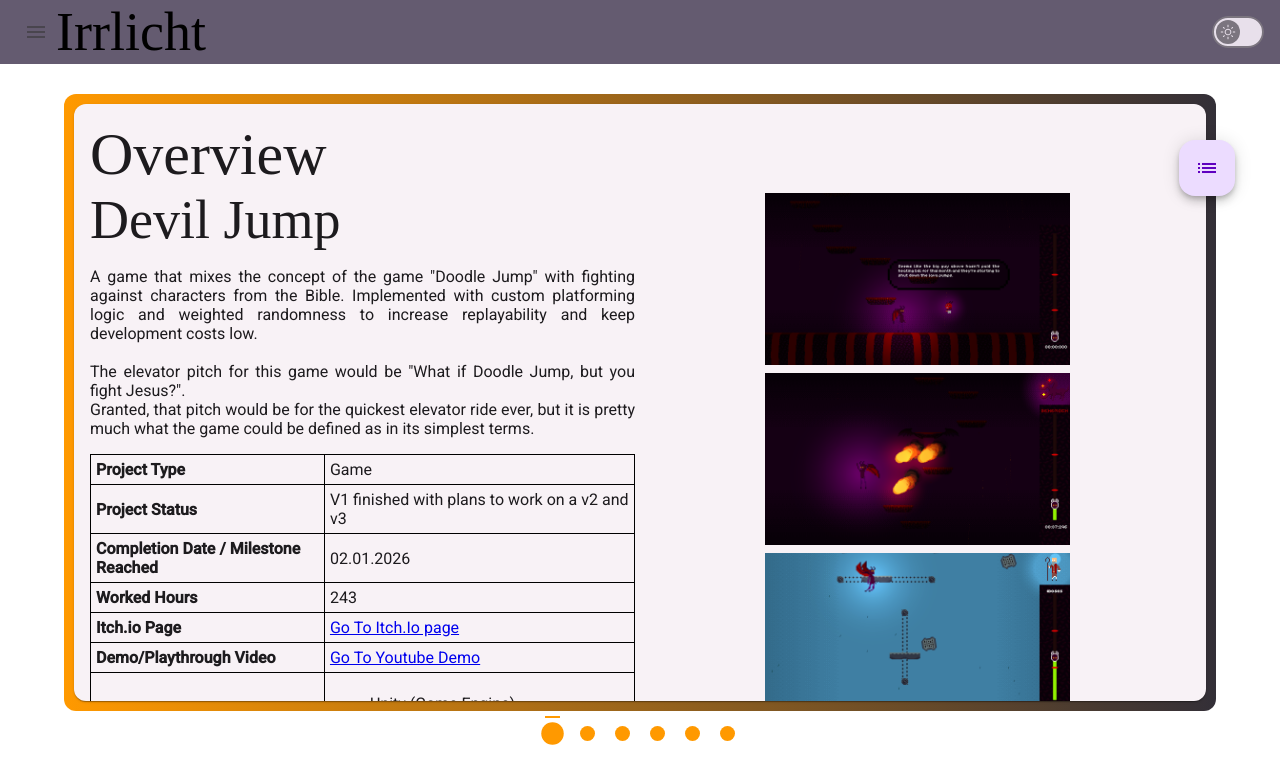
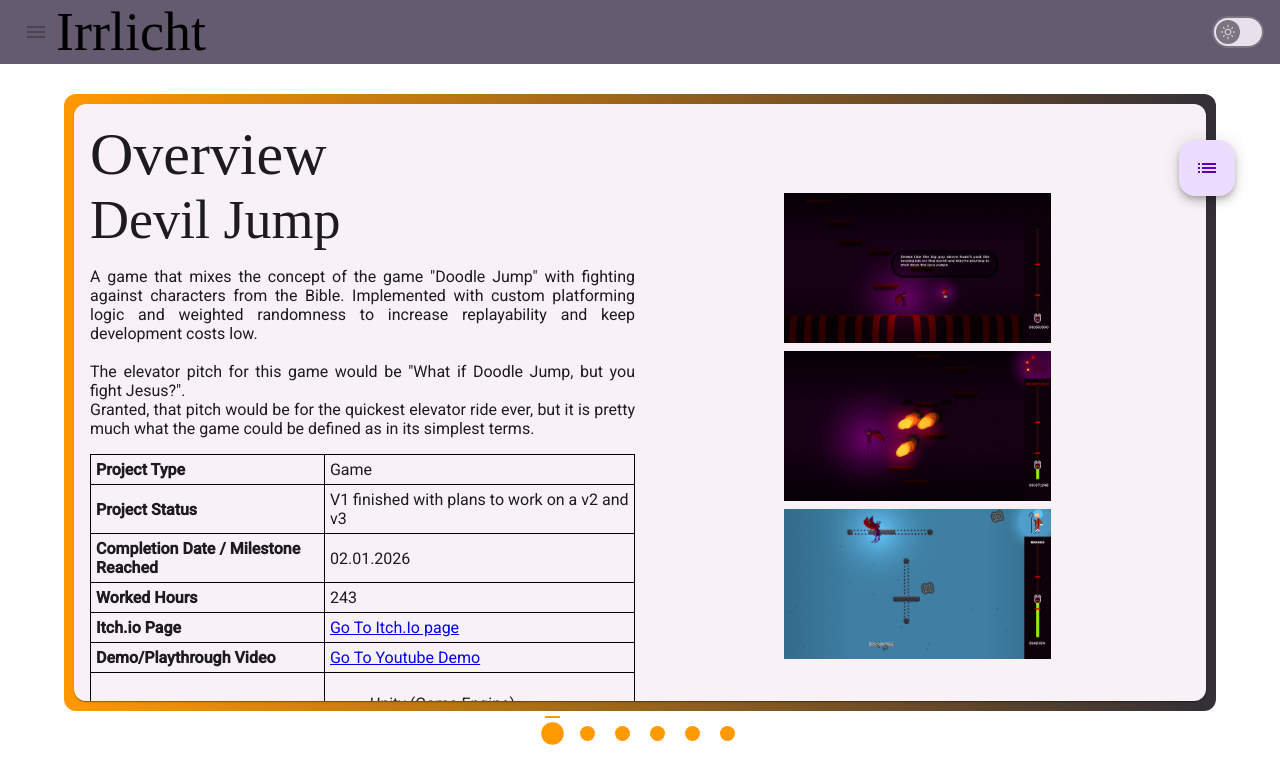
Before and after one commit to DragonirHD/Irrlicht, an Angular app: page /projects in a window 1280 px wide. Shown: the top 784 px of the page. Built offline with nearby package versions, Linux system fonts and the light colour scheme; a web font is replaced by a local one.

Commit message:
- further adjustments to the height of project-summary, to adjust image sizing better to the size of the mat-card-content

```diff
--- a/src/app/pages/projects/project-summary-base/project-summary-base.scss
+++ b/src/app/pages/projects/project-summary-base/project-summary-base.scss
@@ -63,7 +63,9 @@ mat-card-content {
   //necessary to keep images with different size ratios always at the correct ratio, without stretching the image
   .image-wrapper {
     width: 100%;
-    height: 21.5vh;
+    //distribute the mat-content height equally over all three pictures
+    height: calc(70dvh / 3 - #{customVariables.$desktop-toolbar-height});
+    min-height: calc(450px / 3);
     padding-block: 0.5vh;
     text-align: center;
     align-content: center;
@@ -83,5 +85,13 @@ mat-card-content {
   @media only screen and (max-width: customVariables.$mobile-max-width) {
     padding-left: unset;
     padding-block: 2vh;
+
+    .image-wrapper {
+      height: 100%;
+
+      img {
+        max-height: 450px;
+      }
+    }
   }
 }
```
